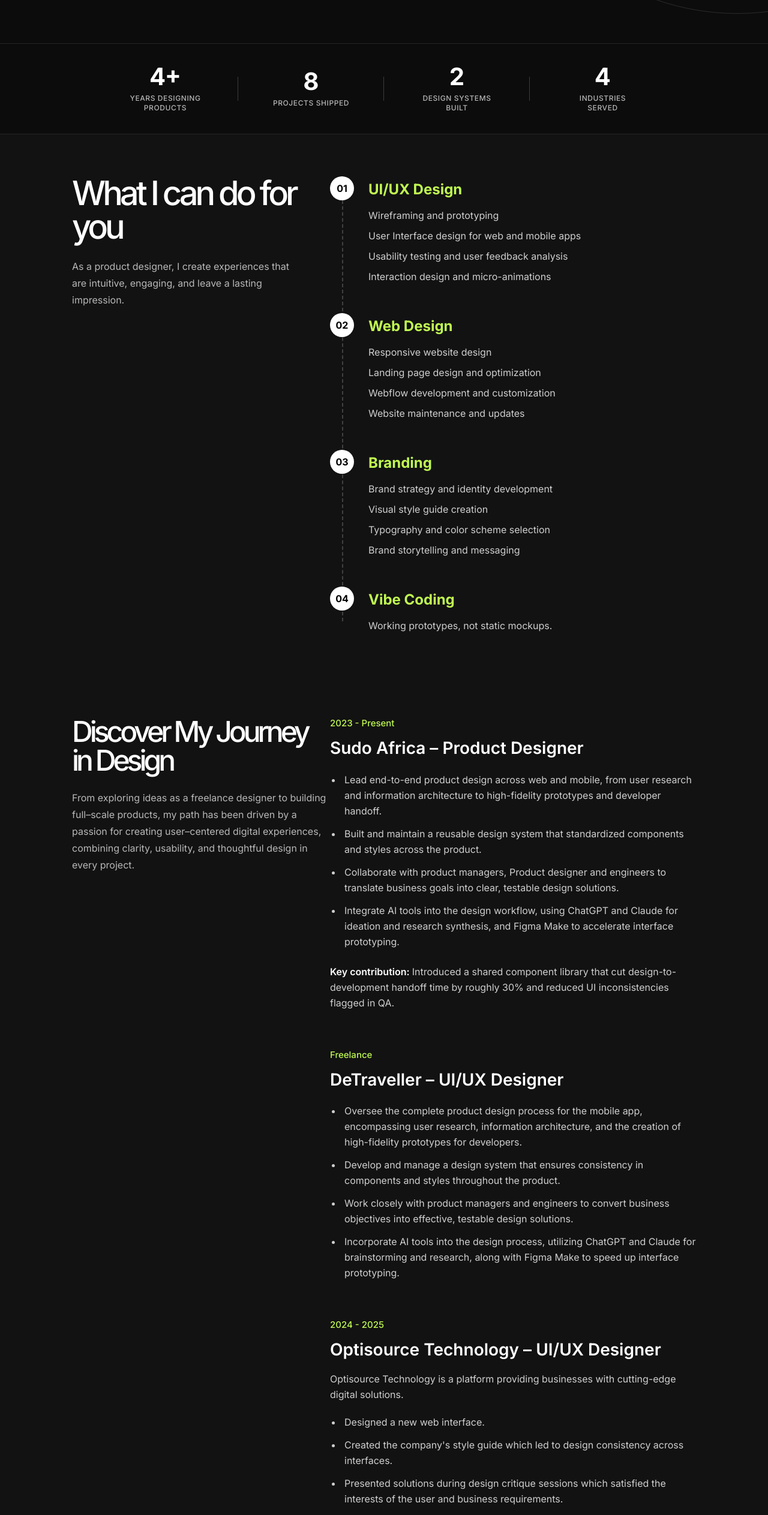
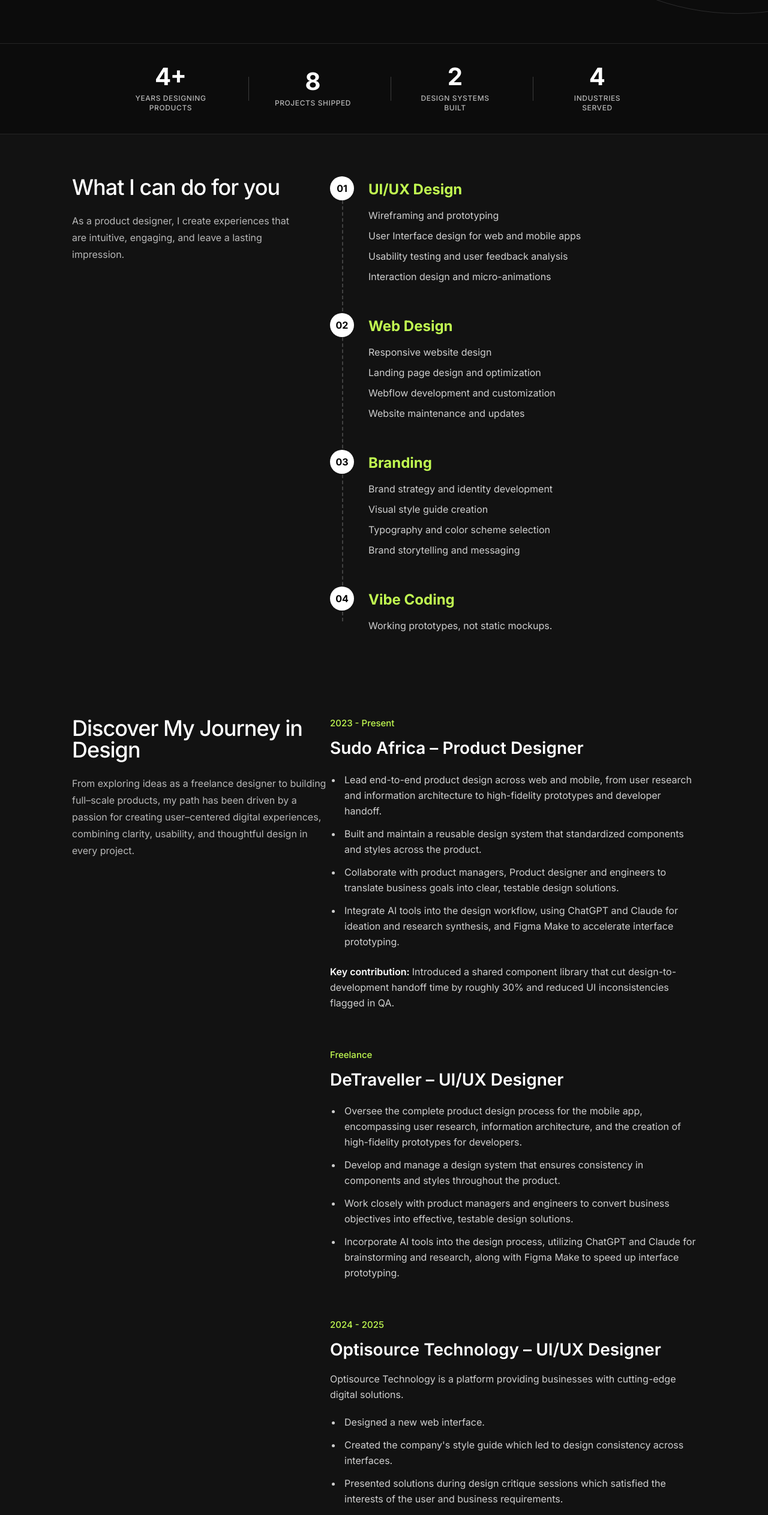
Before and after one commit to ope10/khattab_portfolio, a Next.js app: page /about in a window 1280 px wide. Shown: the part 1080-3606 px from the top of the page at 60% size. Built offline with nearby package versions, Linux system fonts and the light colour scheme.

Commit message:
statbar fixing

```diff
--- a/src/components/about/Experience.tsx
+++ b/src/components/about/Experience.tsx
@@ -5,11 +5,11 @@ import type { ExperienceItemData } from '@/types/index'
 export function Experience() {
   return (
     <section className="w-full bg-[#121212] pt-6 pb-[64px] px-4 lg:pt-[70px] lg:pb-[70px] lg:px-[120px]">
-      <div className="mx-auto flex max-w-[1200px] flex-col justify-between lg:flex-row lg:items-start gap-12 lg:gap-0">
+      <div className="mx-auto flex w-full max-w-[1440px] flex-col justify-between lg:flex-row lg:items-start gap-12 lg:gap-0">
 
         {/* Left Side Header Text Block */}
-        <div className="w-full max-w-[361px] lg:max-w-[430px]  flex flex-col gap-[24px] lg:sticky lg:top-32">
-          <h2 className="text-[48px] sm:text-5xl lg:text-[48px] font-medium leading-[1.1] tracking-[-5px] text-white">
+        <div className="w-full max-w-[361px] lg:max-w-[430px] flex flex-col gap-[24px] lg:sticky lg:top-32">
+          <h2 className="text-[36px] sm:text-5xl lg:text-[36px] font-medium leading-[1.1] tracking-[-1px] text-white">
             Discover My Journey in Design
           </h2>
           <p className="text-base lg:text-[16px] leading-[28px] text-white/70">
--- a/src/components/about/Services.tsx
+++ b/src/components/about/Services.tsx
@@ -3,11 +3,11 @@ import { services } from "@/data/services";
 export function Services() {
   return (
     <section className="w-full bg-[#121212] pt-6 pb-16 px-4 lg:pt-[70px] lg:pb-[70px] lg:px-[120px]">
-      <div className="mx-auto flex max-w-[1200px] flex-col justify-between lg:flex-row lg:items-start gap-12 lg:gap-0">
+      <div className="mx-auto flex w-full max-w-[1440px] flex-col justify-between lg:flex-row lg:items-start lg:gap-0 gap-12">
 
         {/* Left Side Header Text */}
-        <div className="w-full max-w-[430px] h-[192px] flex flex-col gap-[24px] lg:sticky lg:top-32">
-          <h2 className="text-[48px] sm:text-5xl lg:text-[56px] font-medium leading-[1.1]  tracking-[-5px] text-white">
+        <div className="w-full max-w-[361px] lg:max-w-[430px] flex flex-col gap-[24px] lg:sticky lg:top-32">
+          <h2 className="text-[36px] sm:text-5xl lg:text-[36px] font-medium leading-[1.1] tracking-[-1px] text-white">
             What I can do for you
           </h2>
           <p className="text-[16px] lg:text-[16px] leading-[28px] text-white/70 max-w-[380px]">
@@ -16,7 +16,7 @@ export function Services() {
         </div>
 
         {/* Right Side Vertical Stepper */}
-        <div className="relative w-full lg:max-w-[619px] flex flex-col gap-10 lg:gap-12">
+        <div className="relative w-full max-w-[361px] lg:max-w-[619px] flex flex-col gap-10 lg:gap-12">
 
           {/* Dashed Connecting Line */}
           <div className="absolute left-[20px] top-[20px] bottom-[20px] w-0 border-r-2 border-dashed border-white/20" />
--- a/src/components/about/StatsBar.tsx
+++ b/src/components/about/StatsBar.tsx
@@ -79,14 +79,19 @@ function StatCounter({
 
 export function StatsBar() {
   return (
-    <section className="w-full h-[152px] border-y border-white/10 flex items-center justify-center">
+    <section className="w-full border-y border-white/10 flex items-center justify-center py-10 lg:h-[152px] lg:py-0">
       <Container className="max-w-[948px] px-4">
-        <dl className="grid grid-cols-2 md:grid-cols-4 gap-6 items-center">
+        <dl className="flex flex-col items-center gap-0 w-[270px] mx-auto lg:w-auto lg:flex-row lg:grid lg:grid-cols-4">
           {stats.map((stat, index) => (
             <div
               key={index}
-              className="relative flex flex-col items-center justify-center text-center w-full max-w-[270px] mx-auto h-[112px]"
+              className="relative flex flex-col items-center justify-center text-center w-full h-[108px] gap-0"
             >
+              {/* Horizontal divider above (mobile only, skip first) */}
+              {index > 0 && (
+                <div className="block lg:hidden w-[56px] h-[2px] bg-white mb-[24px]" />
+              )}
+
               {/* Stat Value Animated Counter */}
               <StatCounter target={stat.target} suffix={stat.suffix} />
 
@@ -95,9 +100,9 @@ export function StatsBar() {
                 {stat.label}
               </dd>
 
-              {/* Vertical Divider */}
+              {/* Vertical Divider (desktop only) */}
               {index < stats.length - 1 && (
-                <div className="hidden md:block absolute right-[-12px] top-1/2 -translate-y-1/2 h-10 w-[1px] bg-white/20" />
+                <div className="hidden lg:block absolute right-[-12px] top-1/2 -translate-y-1/2 h-10 w-[1px] bg-white/20" />
               )}
             </div>
           ))}
--- a/src/data/experience.ts
+++ b/src/data/experience.ts
@@ -42,8 +42,8 @@ export const experience: ExperienceItemData[] = [
     period: '2025 - 2026',
     company: 'Arix Wallex',
     role: 'UI/UX Designer',
-    summary:
-      'Optisource Technology is a platform providing businesses with cutting-edge digital solutions.',
+    // summary:
+    //   'Optisource Technology is a platform providing businesses with cutting-edge digital solutions.',
     highlights: [
       'Defined product structure and user flows through workflows, wireframes and interactive prototypes.',
       'Ran usability feedback sessions with stakeholders and iterated designs based on findings.',
```
